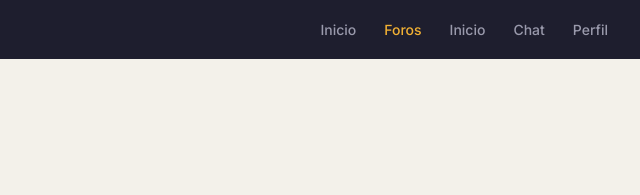
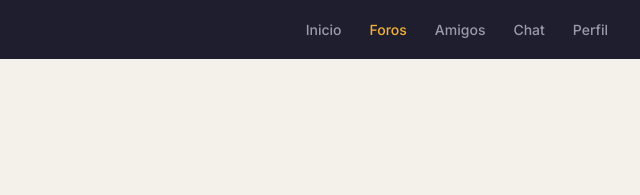
Before and after one commit to DanyLardson/Equipo-Gumiboing-Prograweb2-052, a plain HTML site: page cinescore/html/crear-foro.html in a window 1280 px wide. Shown: the top 195 px of the page, 640-1280 px from the left. Drawn offline with nearby package versions, Linux system fonts and the light colour scheme.

Commit message:
mini cambio en el navbar

```diff
--- a/cinescore/html/crear-foro.html
+++ b/cinescore/html/crear-foro.html
@@ -15,7 +15,7 @@
 
     <a href="explorar.html" data-page="explorar">Inicio</a>
     <a href="foros.html" data-page="foros">Foros</a>
-    <a href="explorar.html" data-page="inicio">Inicio</a>
+    <a href="buscar-amigos.html" data-page="amigos">Amigos</a>
     <a href="chat.html" data-page="chat">Chat</a>
     <a href="perfil.html" data-page="perfil">Perfil</a>
   </nav>
```
Also changed, not shown: cinescore/html/buscar-amigos.html (+1 -1 lines), cinescore/js/amigos.js (line endings or trailing spaces).
